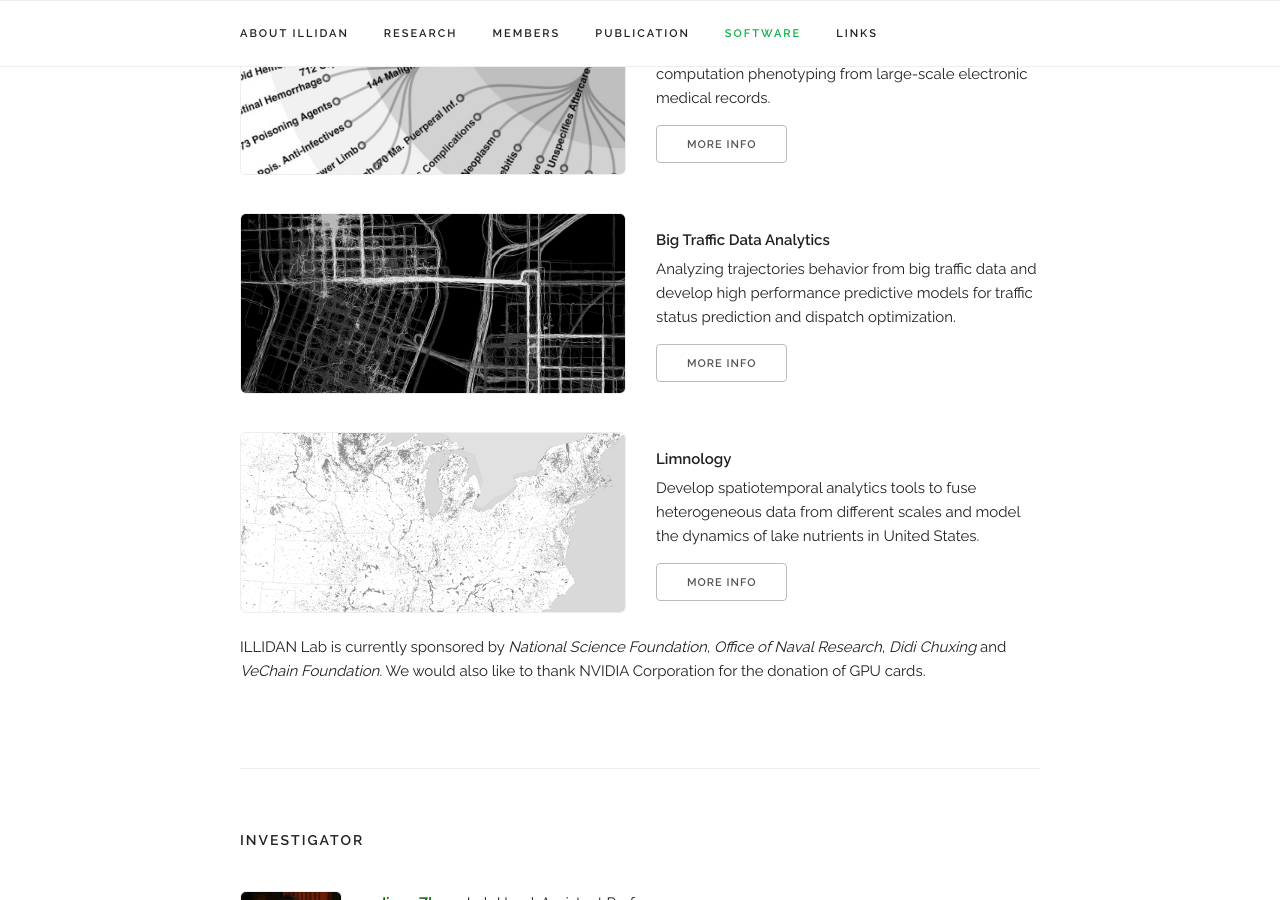
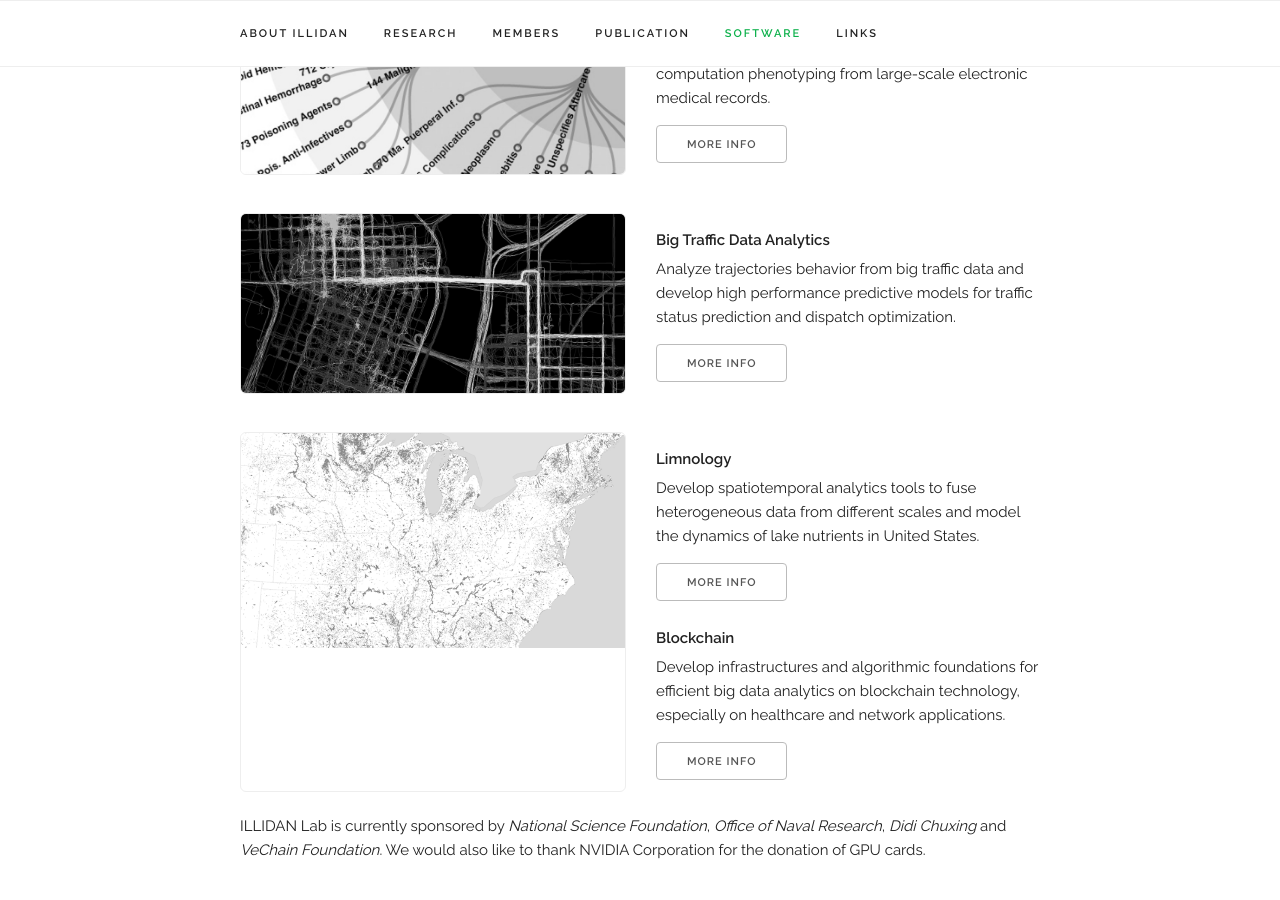
Before and after one commit to Marvelrex/denos.lab.io, a Jekyll site: the page built from index.html, in a window 1280 px wide and 900 px high, scrolled down 1764 px. Built offline with Jekyll 4.4.1, drawn with Linux system fonts in a browser that asks for light colours; nearby versions of some CDN libraries.

Commit message:
Add application.

```diff
--- a/_layouts/default.html
+++ b/_layouts/default.html
@@ -148,7 +148,7 @@
         </div>
         <div class="one-half offset-by-one-half column">
           <h6 class="example-header">Big Traffic Data Analytics</h6>
-          <p class="example-description">Analyzing trajectories behavior from big traffic data and develop high performance predictive models for traffic status prediction and dispatch optimization. </p>
+          <p class="example-description">Analyze trajectories behavior from big traffic data and develop high performance predictive models for traffic status prediction and dispatch optimization. </p>
           <a class="button" href="http://illidanlab.github.io/" target="_blank">More Info</a>
         </div>
       </div>
@@ -160,6 +160,11 @@
           <h6 class="example-header">Limnology</h6>
           <p class="example-description">Develop spatiotemporal analytics tools to fuse heterogeneous data from different scales and model the dynamics of lake nutrients in United States. </p>
           <a class="button" href="http://lagoslakes.org/" target="_blank">More Info</a>
+        </div>
+        <div class="one-half offset-by-one-half column">
+          <h6 class="example-header">Blockchain</h6>
+          <p class="example-description">Develop infrastructures and algorithmic foundations for efficient big data analytics on blockchain technology, especially on healthcare and network applications. </p>
+          <a class="button" href="http://illidanlab.github.io/" target="_blank">More Info</a>
         </div>
       </div>
       <br/>
```
